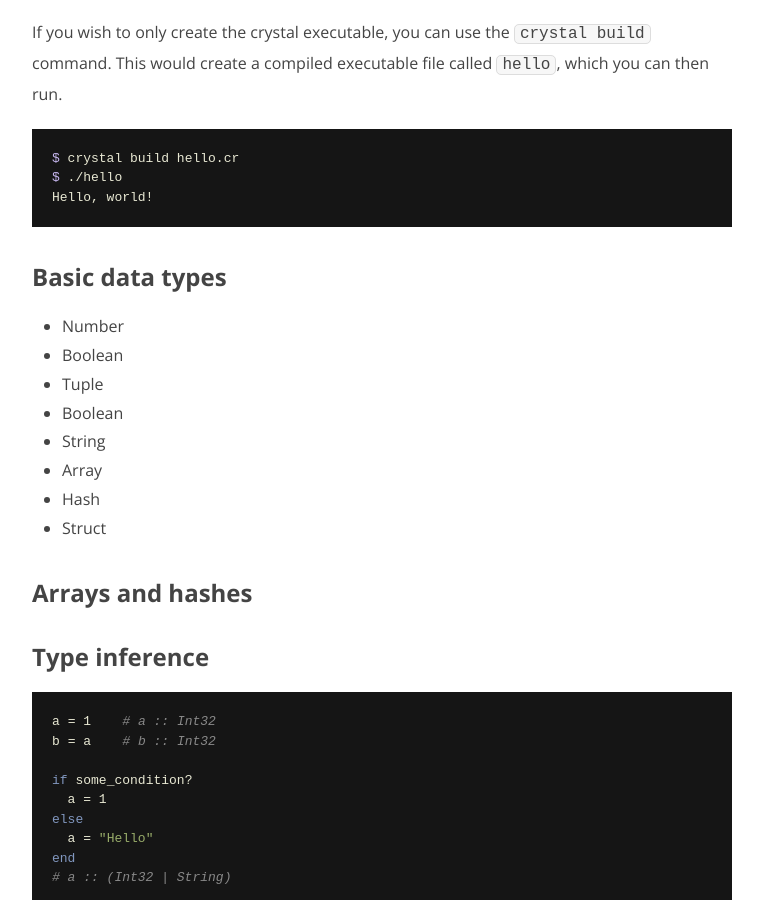
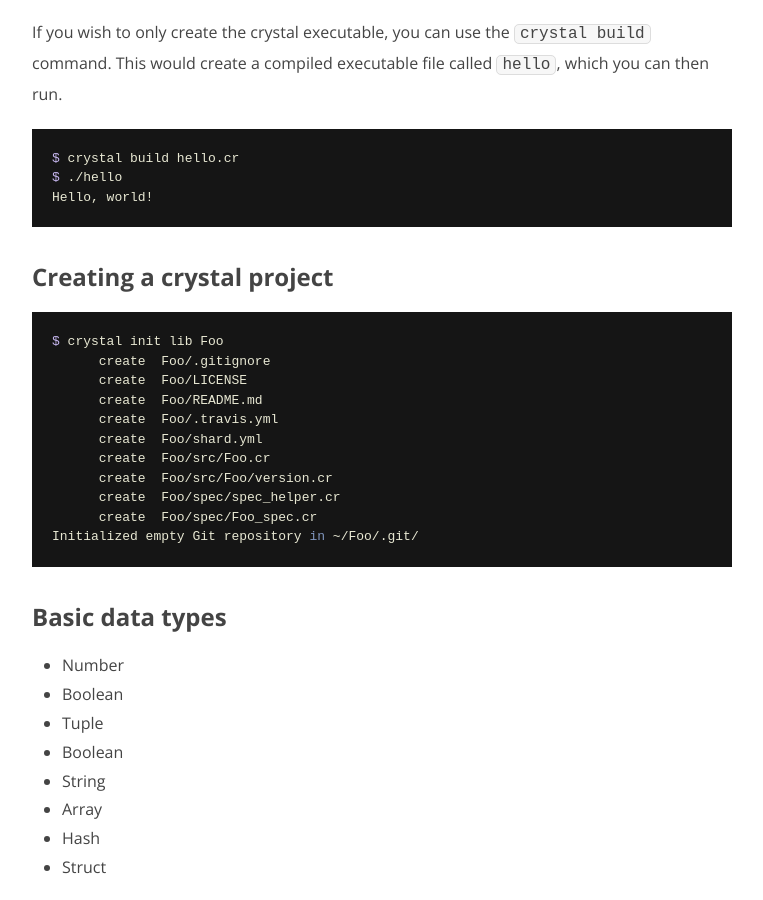
Before and after one commit to nithinbekal/nithinbekal.github.io, a Jekyll site: the page built from notes/crystal.md, in a window 1280 px wide and 900 px high, scrolled down 940 px. Shown: the whole window, without its empty margins (258-1021 px from the left). Built offline with Jekyll 4.4.1, drawn with Linux system fonts in a browser that asks for light colours.

Commit message:
Notes: How to create a crystal project

```diff
--- a/notes/crystal.md
+++ b/notes/crystal.md
@@ -44,6 +44,22 @@ which you can then run.
 $ crystal build hello.cr
 $ ./hello
 Hello, world!
+{% endhighlight %}
+
+## Creating a crystal project
+
+{% highlight bash %}
+$ crystal init lib Foo
+      create  Foo/.gitignore
+      create  Foo/LICENSE
+      create  Foo/README.md
+      create  Foo/.travis.yml
+      create  Foo/shard.yml
+      create  Foo/src/Foo.cr
+      create  Foo/src/Foo/version.cr
+      create  Foo/spec/spec_helper.cr
+      create  Foo/spec/Foo_spec.cr
+Initialized empty Git repository in ~/Foo/.git/
 {% endhighlight %}
 
 ## Basic data types
```
